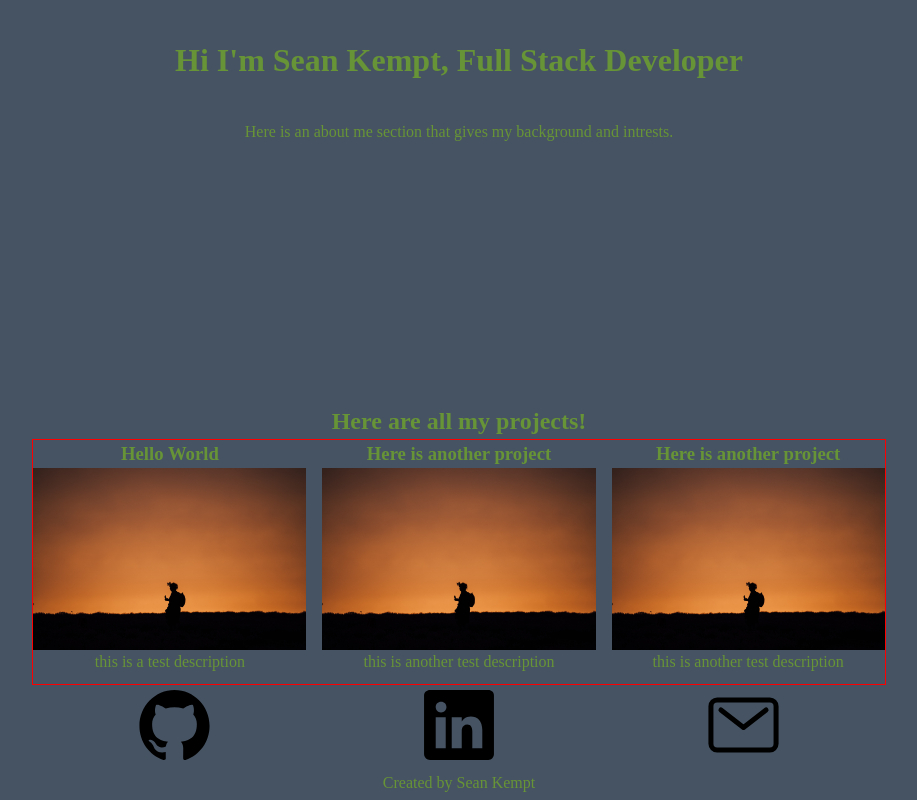
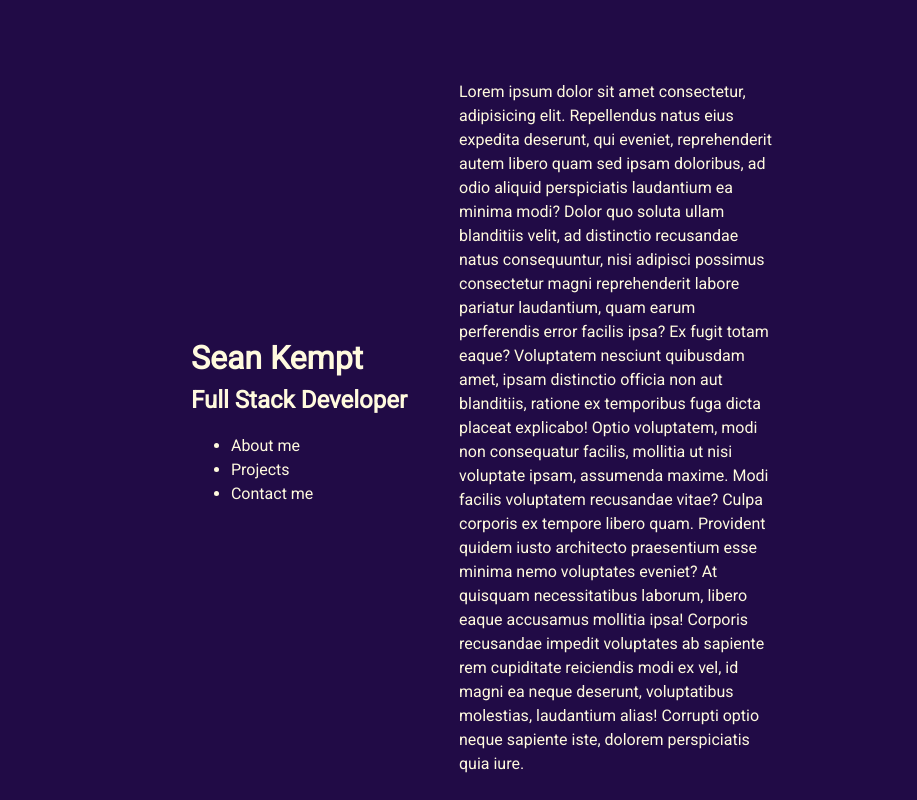
Before and after one commit to SeanKempt/portfolio, a React (Vite) app: page / in a window 1280 px wide. Shown: the top 800 px of the page, without its empty margins (181-1098 px from the left). Built offline with nearby package versions, Linux system fonts and the light colour scheme.

Commit message:
feat: adjust layout and color scheme

```diff
--- a/src/App.tsx
+++ b/src/App.tsx
@@ -7,25 +7,44 @@ import projectCardInfo from './assets/projectCardInfo';
 function App() {
   return (
     <div className="pagewrapper">
-      <div className="introduction">
-        <h1 className="introduction__title">Hi I'm Sean Kempt, Full Stack Developer</h1>
+      <div className="header">
+        <div className="header__intronav">
+          <h1>Sean Kempt</h1>
+          <h2>Full Stack Developer</h2>
+          <ul>
+            <li>About me</li>
+            <li>Projects</li>
+            <li>Contact me</li>
+          </ul>
+        </div>
       </div>
       <div className="aboutme">
-        <p className="aboutme__intro">Here is an about me section that gives my background and intrests.</p>
+        <p className="aboutme__intro">Lorem ipsum dolor sit amet consectetur, adipisicing elit. Repellendus natus eius expedita deserunt, qui eveniet, reprehenderit autem libero quam sed ipsam doloribus, ad odio aliquid perspiciatis laudantium ea minima modi?
+        Dolor quo soluta ullam blanditiis velit, ad distinctio recusandae natus consequuntur, nisi adipisci possimus consectetur magni reprehenderit labore pariatur laudantium, quam earum perferendis error facilis ipsa? Ex fugit totam eaque?
+        Voluptatem nesciunt quibusdam amet, ipsam distinctio officia non aut blanditiis, ratione ex temporibus fuga dicta placeat explicabo! Optio voluptatem, modi non consequatur facilis, mollitia ut nisi voluptate ipsam, assumenda maxime.
+        Modi facilis voluptatem recusandae vitae? Culpa corporis ex tempore libero quam. Provident quidem iusto architecto praesentium esse minima nemo voluptates eveniet? At quisquam necessitatibus laborum, libero eaque accusamus mollitia ipsa!
+        Corporis recusandae impedit voluptates ab sapiente rem cupiditate reiciendis modi ex vel, id magni ea neque deserunt, voluptatibus molestias, laudantium alias! Corrupti optio neque sapiente iste, dolorem perspiciatis quia iure.</p>
       </div>
       <div className="projects">
-        <h2 className="projects__title">Here are all my projects!</h2>
+        <h2 className="projects__title">Projects!</h2>
         <div className="projects__grid-container">
           {projectCardInfo.map((card) => (
             <ProjectCard title={card.title} description={card.description} image={card.image} />
           ))}
         </div>
       </div>
+        <form className="contactme">
+          <h2 className='contactme__title'>Contact Me</h2>
+          <label htmlFor="email">Email</label>
+          <input type="text" />
+          <label htmlFor="message">Message</label>
+          <textarea rows={6} cols={50}/>
+        </form>
       <div className="socials">
-        <img className="socials__logo" src={githublogo} alt="Github logo" />
-        <img className="socials__logo" src={linkedinlogo} alt="LinkedIn logo" />
-        <img className="socials__logo" src={emailicon} alt="Email logo" />
-      </div>
+          <a className="socials__logo" href=""><img  src={githublogo} alt="Github logo" /></a>
+          <a className="socials__logo" href=""><img  src={linkedinlogo} alt="LinkedIn logo" /></a>
+          <a className="socials__logo"href=""><img  src={emailicon} alt="Email logo" /></a>
+        </div>
       <footer className="footer">
         <p>Created by Sean Kempt</p>
       </footer>
--- a/src/assets/projectCardInfo.ts
+++ b/src/assets/projectCardInfo.ts
@@ -1,8 +1,8 @@
 import testgif from '../images/testgif.jpg';
 
 const projectCardInfo = [
-  { title: 'Hello World', description: 'this is a test description', image: testgif },
-  { title: 'Here is another project', description: 'this is another test description', image: testgif },
-  { title: 'Here is another project', description: 'this is another test description', image: testgif },
+  { title: 'Hello World', description: 'Lorem ipsum dolor sit amet, consectetur adipiscing elit, sed do eiusmod tempor incididunt ut labore et dolore magna aliqua. Pellentesque nec nam aliquam sem et tortor. Interdum velit laoreet id donec ultrices. Dui nunc mattis enim ut tellus elementum sagittis vitae et. Faucibus interdum posuere lorem ipsum dolor sit. Et malesuada fames ac turpis egestas integer eget. Sed id semper risus in hendrerit gravida rutrum quisque. Est pellentesque elit ullamcorper dignissim cras tincidunt lobortis feugiat. Ut sem nulla pharetra diam sit amet nisl. Lorem mollis aliquam ut porttitor leo a diam', image: testgif },
+  { title: 'Here is another project', description: 'Lorem ipsum dolor sit amet, consectetur adipiscing elit, sed do eiusmod tempor incididunt ut labore et dolore magna aliqua. Pellentesque nec nam aliquam sem et tortor. Interdum velit laoreet id donec ultrices. Dui nunc mattis enim ut tellus elementum sagittis vitae et. Faucibus interdum posuere lorem ipsum dolor sit. Et malesuada fames ac turpis egestas integer eget. Sed id semper risus in hendrerit gravida rutrum quisque. Est pellentesque elit ullamcorper dignissim cras tincidunt lobortis feugiat. Ut sem nulla pharetra diam sit amet nisl. Lorem mollis aliquam ut porttitor leo a diam', image: testgif },
+  { title: 'Here is another project', description: 'Lorem ipsum dolor sit amet, consectetur adipiscing elit, sed do eiusmod tempor incididunt ut labore et dolore magna aliqua. Pellentesque nec nam aliquam sem et tortor. Interdum velit laoreet id donec ultrices. Dui nunc mattis enim ut tellus elementum sagittis vitae et. Faucibus interdum posuere lorem ipsum dolor sit. Et malesuada fames ac turpis egestas integer eget. Sed id semper risus in hendrerit gravida rutrum quisque. Est pellentesque elit ullamcorper dignissim cras tincidunt lobortis feugiat. Ut sem nulla pharetra diam sit amet nisl. Lorem mollis aliquam ut porttitor leo a diam', image: testgif },
 ];
 export default projectCardInfo;
--- a/src/components/ProjectCard.tsx
+++ b/src/components/ProjectCard.tsx
@@ -9,9 +9,11 @@ interface CardInfoProps {
 export default function ProjectCard({ title, description, image }: CardInfoProps): ReactElement {
   return (
     <div className="projectcard">
-      <h3 className="projectcard__title">{title}</h3>
-      <img src={image} alt="testgif" className="projectcard__image" />
-      <p className="projectcard__description">{description}</p>
+       <img src={image} alt="testgif" className="projectcard__image" />
+      <div className='projectcard__info'>
+        <h3 className="projectcard__title">{title}</h3>
+        <p className="projectcard__description">{description}</p>
+      </div>
     </div>
   );
 }
--- a/src/styles/index.css
+++ b/src/styles/index.css
@@ -1,67 +1,88 @@
+@import url('https://fonts.googleapis.com/css2?family=Roboto:wght@300;400&display=swap');
+
 :root {
-  --main-bg-color: #465362;
-  --fc-color: #9da2ab;
-  --accent-color: #679436;
+  --main-bg-color: #210B46;
+  --fc-color: #B0A8B9;
+  --accent-color: #B0A8B9;
 }
 
 body {
-  color: var(--accent-color);
+  color: #FFFADE;
+  font-family: 'Roboto', sans-serif;
 }
 
 .pagewrapper {
-  height: 100vh;
-  height: 100svh;
   display: grid;
   grid-template-columns: repeat(12, 1fr);
-  grid-template-rows: 15% 1fr 1fr 10% 35px;
   background-color: var(--main-bg-color);
 }
 
-.introduction {
-  grid-column: 3 / 11;
-  grid-row: 1 / 1;
+.header {
+  grid-column: 4 / 7;
+  grid-row: 1;
+  position: sticky;
+  top: 0;
   display: flex;
   flex-direction: column;
+  align-items: center;
   justify-content: center;
-  align-items: center;
+  padding-top: 5rem;
 }
 
 .aboutme {
-  grid-row: 2;
-  grid-column: 3 / 11;
-  text-align: center;
+  grid-column: 7 / 10;
+  grid-row: 1;
+  display: flex;
+  justify-content: center;
+  align-items: center;
+  padding-top: 5rem;
 }
 
 .projects {
-  grid-column: 3 / 11;
-  grid-row: 3;
+  grid-column: 7 / 11;
+  grid-row: 2 / 3;
   display: flex;
   flex-direction: column;
 }
 
 .projects__title {
   align-self: center;
+  padding-top: 5rem;
+  padding-bottom: 5rem;
 }
 
 .projects__grid-container {
   display: grid;
-  grid-template-columns: repeat(3, 1fr);
-  grid-template-rows: 1fr;
-  flex: 1;
-  border: 1px solid red;
-  gap: 1rem;
+  grid-template-columns: 1fr;
+  gap: 5rem;
+}
+
+.contactme {
+  grid-column: 7 / 9;
+  grid-row: 3;
+  display: grid;
+  grid-template-columns: 1fr;
+  padding-top: 10rem;
+}
+
+.contactme__title {
+  text-align: center;
 }
 
 .socials {
+  display: flex;
   grid-column: 3 / 11;
   grid-row: 4;
-  display: flex;
   justify-content: center;
+  align-items: center;
+  height: 200px;
+  width: 100%;
 }
 
 .socials__logo {
-  height: 100%;
   width: 100%;
+  max-width: 50px;
+  height: auto;
 }
 
 .footer {
@@ -70,10 +91,21 @@ body {
   display: flex;
   justify-content: center;
   align-items: center;
+  padding: 3rem 0;
 }
 /* Component CSS starts here */
 .projectcard {
   display: flex;
+}
+
+.projectcard__image {
+  width: 100%;
+  max-width: 400px;
+  height: auto;
+}
+
+.projectcard__info {
+  display: flex;
+  padding-left: 2rem;
   flex-direction: column;
-  align-items: center;
 }
```
Also changed, not shown: 1 other file (tests, documents, lock files or other folders).
